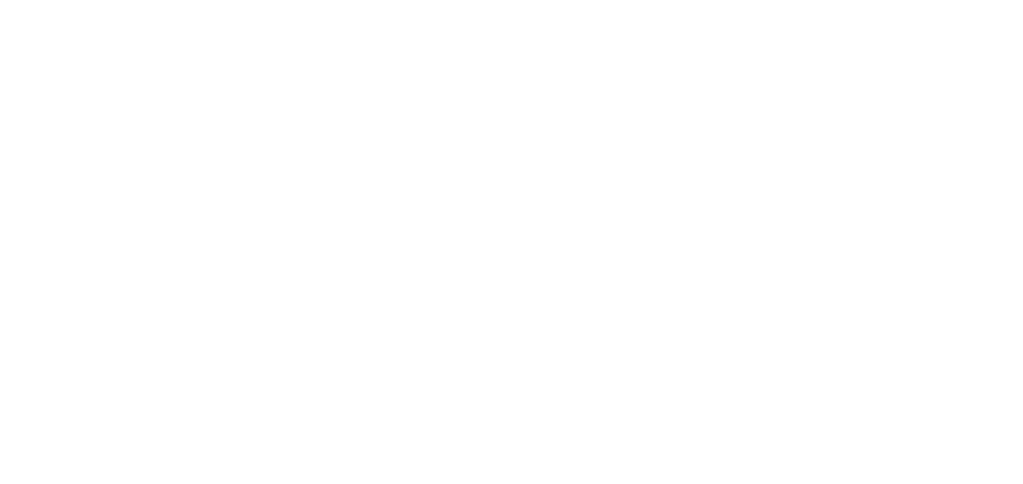
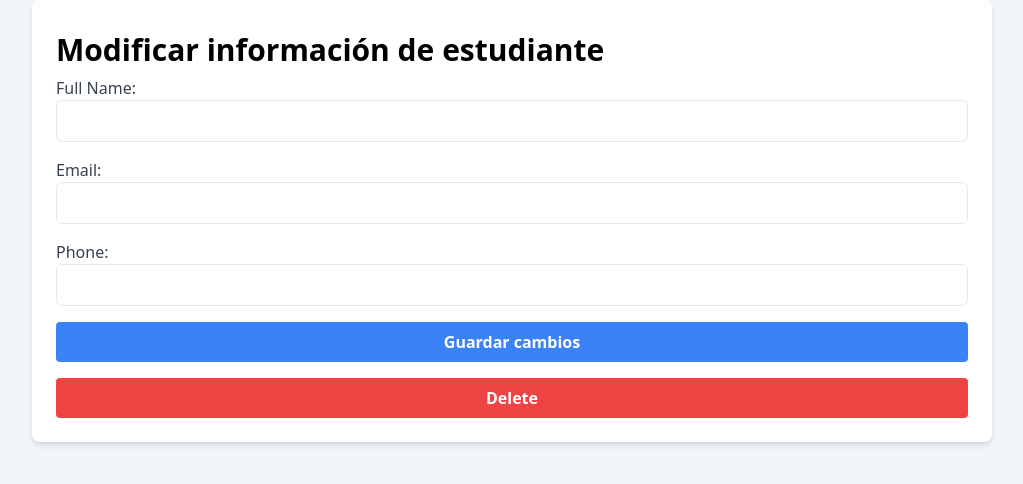
Before and after one commit to hart-venus/proyecto-diseno-frontend, an Astro site: page /StudentDetail in a window 1280 px wide. Shown: the whole page, without its empty margins (128-1151 px from the left). Built offline with nearby package versions, Linux system fonts and the light colour scheme; Astro itself is replaced by a stand-in of ours; no server answers; sample sign-in values are in the browser's storage.

Commit message:
student details

```diff
--- a/src/components/StudentForm.jsx
+++ b/src/components/StudentForm.jsx
@@ -1,2 +1,116 @@
-console.log(studentId)
-console.log(studentCampus)
+import React, { useState, useEffect } from 'react';
+import axios from 'axios';
+import { API_URL } from '../constants';
+
+function StudentForm() {
+    const [studentData, setStudentData] = useState(null);
+    const [error, setError] = useState(null);
+    const [success, setSuccess] = useState(false);
+    const [editedFields, setEditedFields] = useState({
+        carne: '',
+        full_name: '',
+        email: '',
+        phone: '',
+        campus: ''
+    });
+
+    useEffect(() => {
+        const fetchData = async () => {
+            try {
+                const params = new URLSearchParams(window.location.search);
+                const studentId = params.get('id');
+
+                const response = await axios.get(`${API_URL}/students/${studentId}`);
+                setStudentData(response.data);
+                setEditedFields({
+                    full_name: response.data.full_name,
+                    email: response.data.email,
+                    phone: response.data.phone,
+                });
+            } catch (error) {
+                console.error('Error fetching student data:', error);
+            }
+        };
+
+        fetchData();
+
+    }, []);
+
+    const handleChange = (e) => {
+        const { id, value } = e.target;
+        setEditedFields(prevState => ({
+            ...prevState,
+            [id]: value
+        }));
+    };
+
+    const handleSubmit = async (e) => {
+        e.preventDefault();
+        setError(null);
+        setSuccess(false);
+        try {
+            console.log(studentData.carne)
+            const response = await axios.put(`${API_URL}/students/${studentData.carne}`, editedFields);
+            setStudentData(response.data);
+            setSuccess(true);
+        } catch (error) {
+            setError('Error updating student data.');
+            console.error('Error updating student data:', error);
+        }
+    };
+
+    const handleDelete = async () => {
+        try {
+            await axios.delete(`${API_URL}/students/${studentData.carne}`);
+            setStudentData(null);
+            setSuccess(true);
+        } catch (error) {
+            setError('Error deleting student.');
+            console.error('Error deleting student:', error);
+        }
+    };
+
+    return (
+        <form onSubmit={handleSubmit} className="w-full">
+            <div className="mb-4">
+                <label htmlFor="full_name" className="block text-gray-700">Full Name:</label>
+                <input
+                    id="full_name"
+                    type="text"
+                    className="w-full px-4 py-2 border rounded-md focus:outline-none focus:border-indigo-500"
+                    value={editedFields.full_name}
+                    onChange={handleChange}
+                    required
+                />
+            </div>
+            <div className="mb-4">
+                <label htmlFor="email" className="block text-gray-700">Email:</label>
+                <input
+                    id="email"
+                    type="email"
+                    className="w-full px-4 py-2 border rounded-md focus:outline-none focus:border-indigo-500"
+                    value={editedFields.email}
+                    onChange={handleChange}
+                    required
+                />
+            </div>
+            <div className="mb-4">
+                <label htmlFor="phone" className="block text-gray-700">Phone:</label>
+                <input
+                    id="phone"
+                    type="tel"
+                    className="w-full px-4 py-2 border rounded-md focus:outline-none focus:border-indigo-500"
+                    value={editedFields.phone}
+                    onChange={handleChange}
+                    required
+                />
+            </div>
+            <input type="submit" value="Guardar cambios" className="w-full bg-blue-500 hover:bg-blue-700 text-white font-bold py-2 px-4 rounded" />
+            <button onClick={handleDelete} className="w-full bg-red-500 hover:bg-red-700 text-white font-bold py-2 px-4 rounded mt-4">Delete</button>
+            {error && <p className="text-red-500">{error}</p>}
+            {success && <p className="text-green-500">Cambios guardados con éxito.</p>}
+        </form>
+    );
+}
+
+export default StudentForm;
--- a/src/pages/StudentDetail.astro
+++ b/src/pages/StudentDetail.astro
@@ -1,6 +1,23 @@
 ---
-// Extract data from URL parameters
-const params = new URLSearchParams(window.location.search);
-const studentId = params.get('id');
-const studentCampus = params.get('campus');
+import StudentForm from "../components/StudentForm"
+import AuthenticationChecker from "../components/Authentication"
 ---
+<!DOCTYPE html>
+<html lang="en">
+<head>
+    <meta charset="UTF-8">
+    <meta name="viewport" content="width=device-width, initial-scale=1.0">
+    <title>Student Form</title>
+</head>
+<body>
+    <body class="flex justify-center items-center bg-slate-100">
+        <div class="w-3/4 bg-white rounded-lg shadow-md p-6">
+            <h1 class="text-left text-3xl font-bold my-2">Modificar información de estudiante</h1>
+            <StudentForm client:load/>
+        </div>
+    </body>
+
+</body>
+</html>
+
+<AuthenticationChecker client:only="react"/>
```
